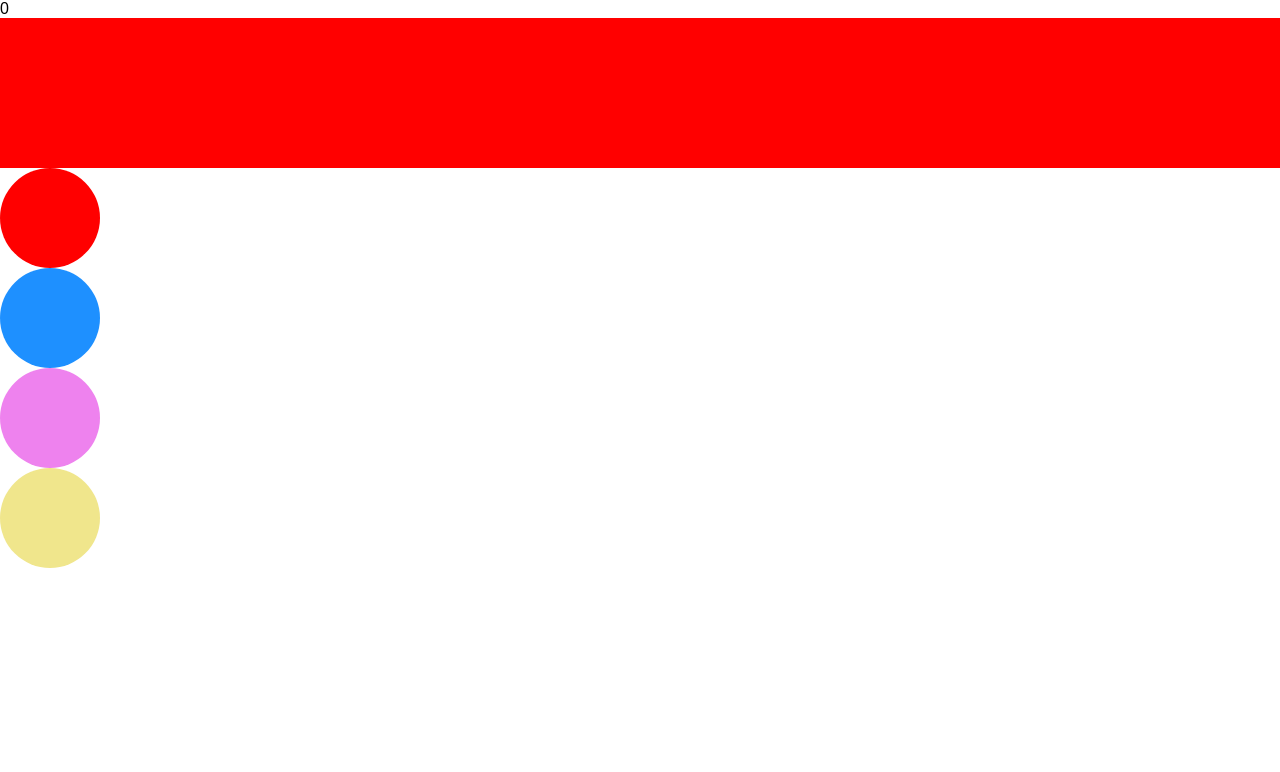
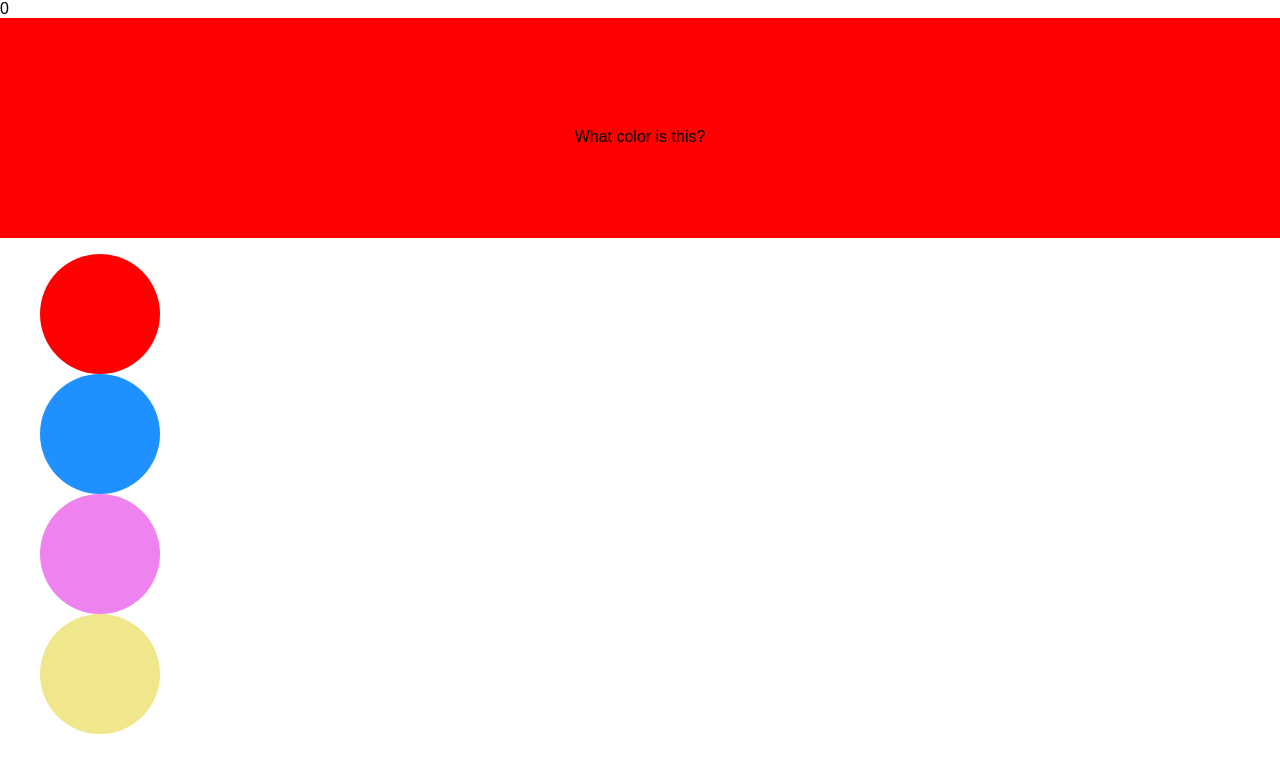
Before and after one commit to Japaka90/color_app_redux, a React (Create React App) app: page / in a window 1280 px wide. Shown: the top 772 px of the page. Built offline with nearby package versions, Linux system fonts and the light colour scheme.

Commit message:
colorBlockWrapper and some styles

```diff
--- a/src/App.css
+++ b/src/App.css
@@ -1,4 +1,16 @@
 .mainColor {
   width: 100%;
-  height: 150px;
+  height: 220px;
+  text-align: center;
 }
+
+.mainColorText {
+  font-weight: 400;
+  display: block;
+  position: relative;
+  top: 50%;
+}
+
+li {
+  list-style-type: none;
+}
--- a/src/App.js
+++ b/src/App.js
@@ -2,6 +2,7 @@ import React, { Component } from 'react';
 import { connect } from 'react-redux';
 import './App.css';
 import ColorBlock from './components/colorBlock';
+import ColorBlockWrapper from './components/colorBlockWrapper';
 
 class App extends Component {
   render() {
@@ -12,10 +13,11 @@ class App extends Component {
     return (
       <div className="App">
         0
-        <div className="mainColor" style={{ backgroundColor: mainColor }} />
-        {colorArray.map(color => {
-          return <ColorBlock key={color} color={color} />;
-        })}
+        <div className="mainColor" style={{ backgroundColor: mainColor }} >
+          <span className="mainColorText">What color is this?</span>
+        </div>
+        <ColorBlockWrapper colorArray={colorArray}/>
+
       </div>
     );
   }
--- a/src/components/colorBlock.js
+++ b/src/components/colorBlock.js
@@ -3,7 +3,7 @@ import PropTypes from 'prop-types';
 
 const ColorBlock = ({ color, width, height }) => {
   return (
-    <div
+    <li
       style={{
         backgroundColor: color,
         borderRadius: '50%',
@@ -23,6 +23,6 @@ ColorBlock.propTypes = {
 };
 
 ColorBlock.defaultProps = {
-  width: '100px',
-  height: '100px'
+  width: '120px',
+  height: '120px'
 };
--- /dev/null
+++ b/src/components/colorBlockWrapper.js
@@ -0,0 +1,19 @@
+import React from 'react';
+import PropTypes from 'prop-types';
+import ColorBlock from './colorBlock';
+
+const ColorBlockWrapper = ({ colorArray }) => {
+  return (
+    <ul>
+      {colorArray.map(color => {
+        return <ColorBlock key={color} color={color} />;
+      })}
+    </ul>
+  );
+};
+
+export default ColorBlockWrapper;
+
+// ColorBlockWrapper.propTypes = {
+//   colorArray: PropTypes.obj.isRequired
+// };
```
Also changed, not shown: src/components/choseColorWrapper.js (deleted).
